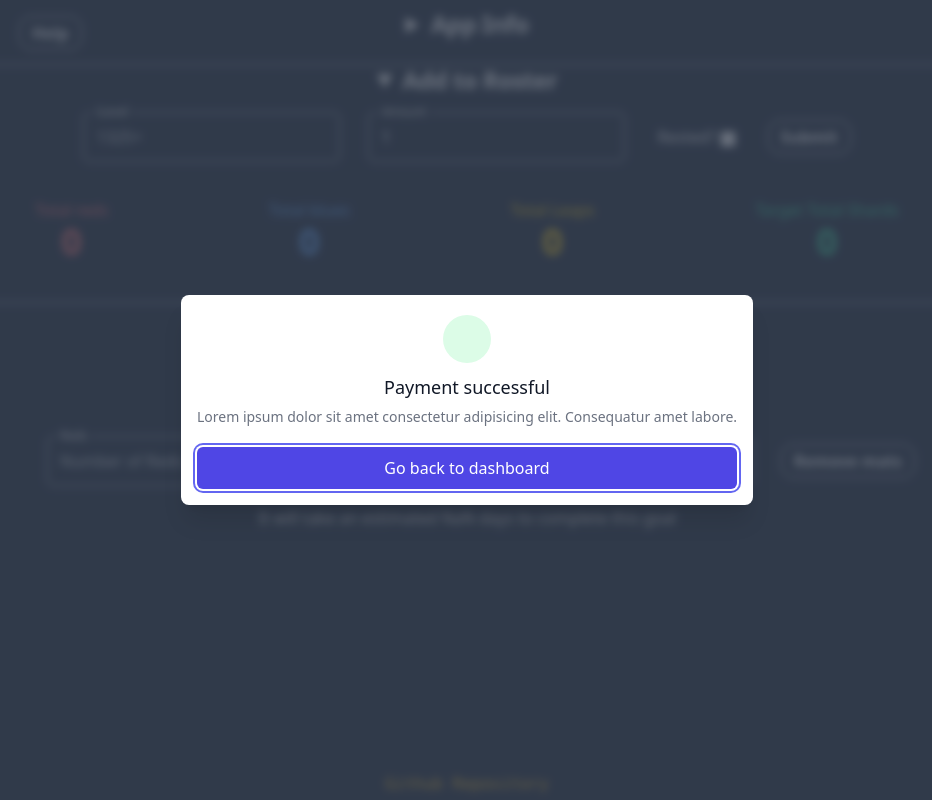
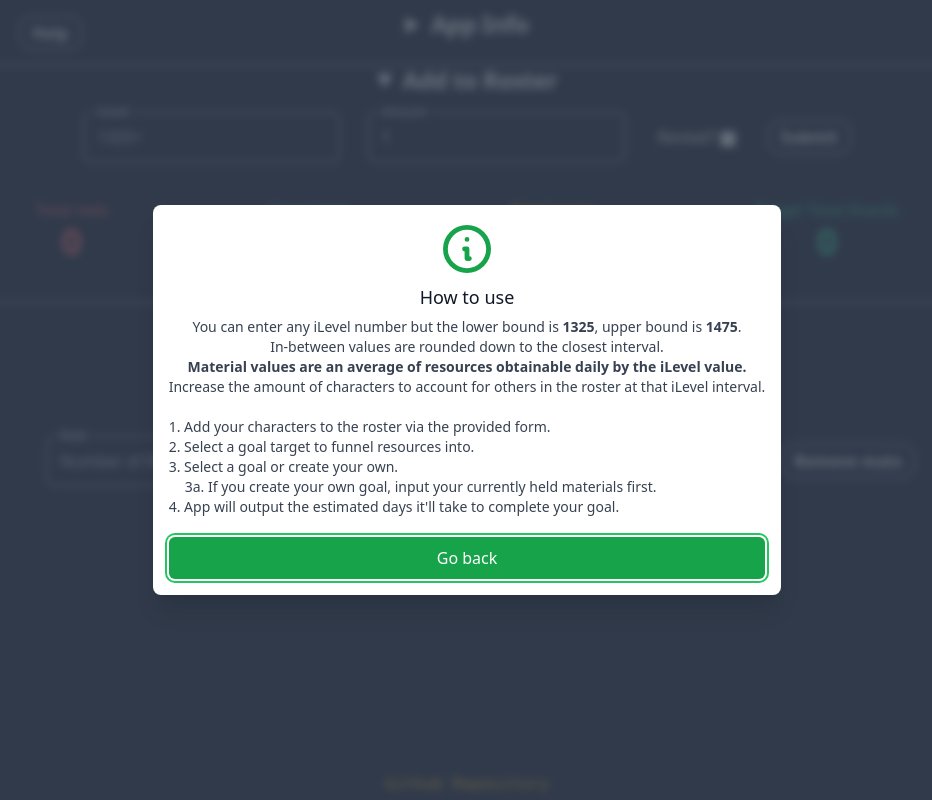
Before and after one commit to ccbrowndev/LoA-Material-Helper, a React (Vite) app: page / in a window 1280 px wide. Both pictures are taken after a click on the button "Help". Shown: the whole page, without its empty margins (173-1105 px from the left). Built offline with nearby package versions, Linux system fonts and the light colour scheme.

Commit message:
Add app explanation/guide to help section
Probably needs an image or two

```diff
--- a/src/components/help.tsx
+++ b/src/components/help.tsx
@@ -1,6 +1,7 @@
 /* This example requires Tailwind CSS v2.0+ */
 import { Fragment, useState } from 'react';
 import { Dialog, Transition } from '@headlessui/react';
+import { InformationCircleIcon } from '@heroicons/react/solid';
 
 export default function Help({
   isShown,
@@ -37,18 +38,53 @@ export default function Help({
             >
               <Dialog.Panel className='relative transform overflow-hidden rounded-lg bg-white px-4 pt-5 pb-4 text-left shadow-xl transition-all sm:my-8 sm:w-full sm:max-w-sm sm:p-6'>
                 <div>
-                  <div className='mx-auto flex h-12 w-12 items-center justify-center rounded-full bg-green-100'></div>
+                  <div className='mx-auto flex h-12 w-12 items-center justify-center rounded-full bg-green-600'>
+                    <InformationCircleIcon color='white' />
+                  </div>
                   <div className='mt-3 text-center sm:mt-5'>
                     <Dialog.Title
                       as='h3'
                       className='text-lg font-medium leading-6 text-gray-900'
                     >
-                      Payment successful
+                      How to use
                     </Dialog.Title>
                     <div className='mt-2'>
-                      <p className='text-sm text-gray-500'>
-                        Lorem ipsum dolor sit amet consectetur adipisicing elit.
-                        Consequatur amet labore.
+                      <p className='text-sm text-gray-700'>
+                        You can enter any iLevel number but the lower bound is
+                        <b> 1325</b>, upper bound is <b>1475</b>.
+                        <br />
+                        In-between values are rounded down to the closest
+                        interval.
+                        <br />
+                        <b>
+                          Material values are an average of resources obtainable
+                          daily by the iLevel value.
+                        </b>
+                        <br />
+                        Increase the amount of characters to account for others
+                        in the roster at that iLevel interval.
+                      </p>
+                    </div>
+                    <div className='mt-5'>
+                      <p className='text-sm text-left text-gray-700'>
+                        <ul>
+                          <li>
+                            1. Add your characters to the roster via the
+                            provided form.
+                          </li>
+                          <li>
+                            2. Select a goal target to funnel resources into.
+                          </li>
+                          <li>3. Select a goal or create your own.</li>
+                          <li className='indent-4'>
+                            3a. If you create your own goal, input your
+                            currently held materials first.
+                          </li>
+                          <li>
+                            4. App will output the estimated days it'll take to
+                            complete your goal.
+                          </li>
+                        </ul>
                       </p>
                     </div>
                   </div>
@@ -56,10 +92,10 @@ export default function Help({
                 <div className='mt-5 sm:mt-6'>
                   <button
                     type='button'
-                    className='inline-flex w-full justify-center rounded-md border border-transparent bg-indigo-600 px-4 py-2 text-base font-medium text-white shadow-sm hover:bg-indigo-700 focus:outline-none focus:ring-2 focus:ring-indigo-500 focus:ring-offset-2 sm:text-sm'
+                    className='inline-flex w-full justify-center rounded-md border border-transparent bg-green-600 px-4 py-2 text-base font-medium text-white shadow-sm hover:bg-green-700 focus:outline-none focus:ring-2 focus:ring-green-500 focus:ring-offset-2 sm:text-sm'
                     onClick={() => setIsShown(false)}
                   >
-                    Go back to dashboard
+                    Go back
                   </button>
                 </div>
               </Dialog.Panel>
```
